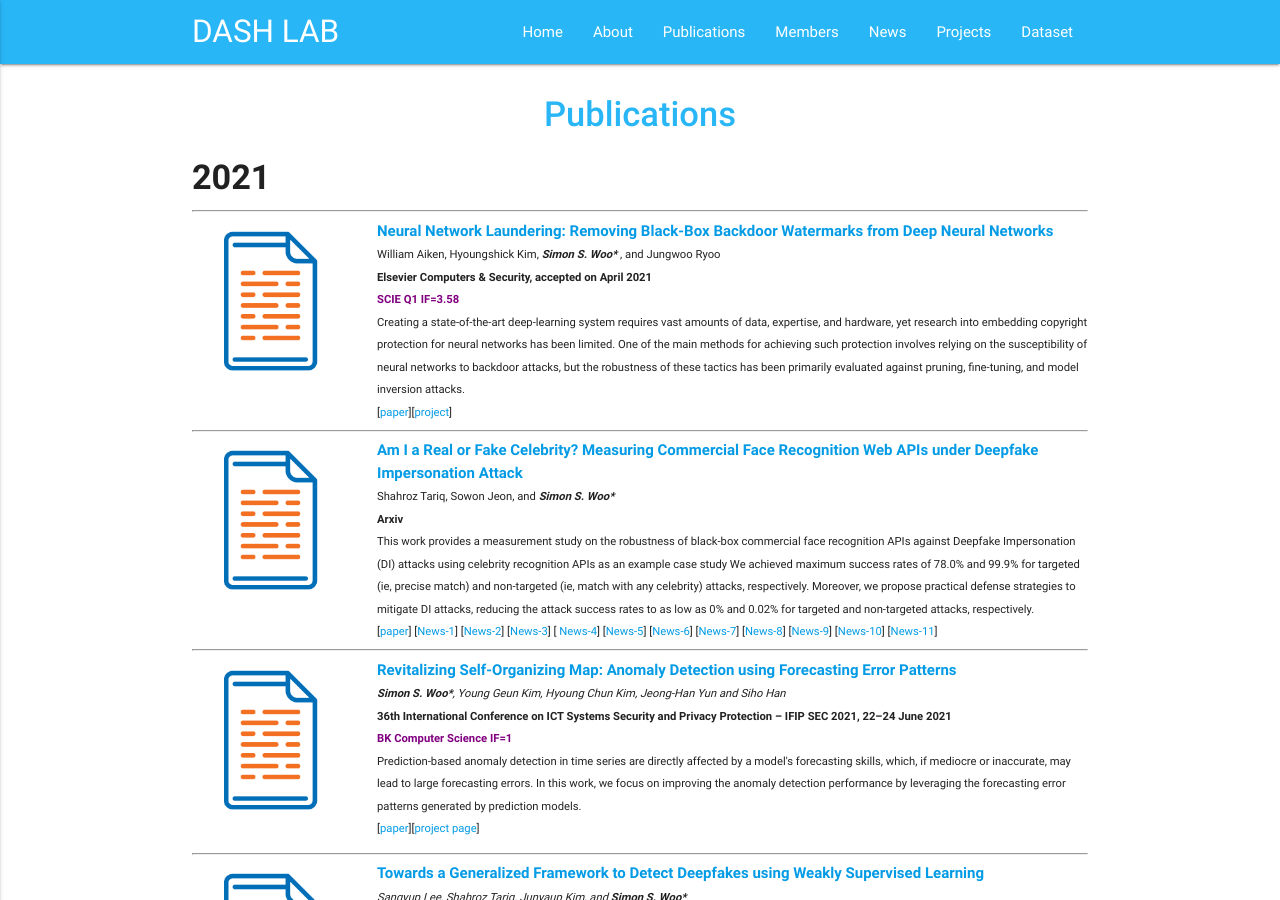
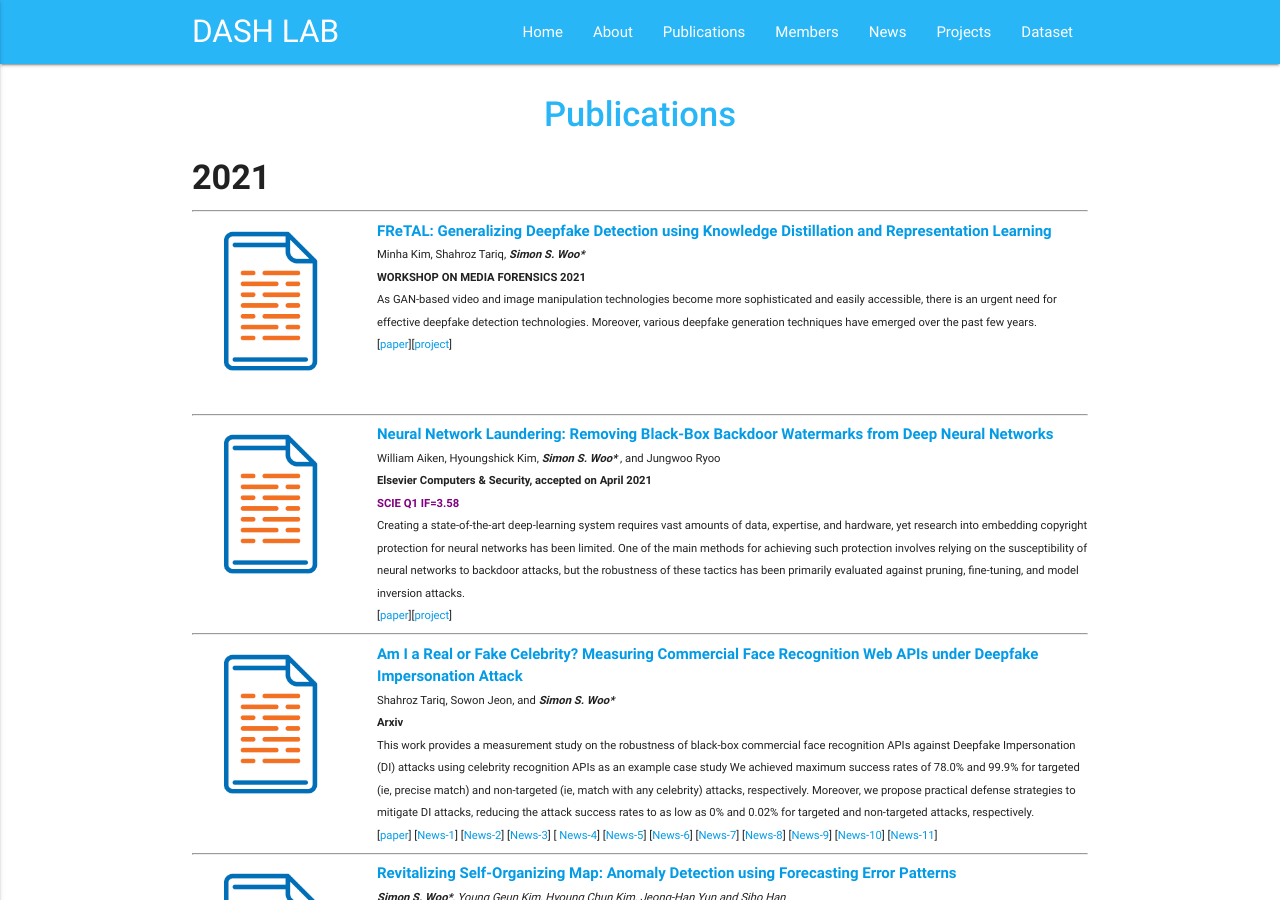
Before and after one commit to Yurim990507/DASH-Lab.github.io, a Jekyll site: the page built from example2.md, in a window 1280 px wide and 900 px high. Built offline with Jekyll 4.4.1, drawn with Linux system fonts in a browser that asks for light colours.

Commit message:
minha paper added

```diff
--- a/example2.md
+++ b/example2.md
@@ -12,6 +12,32 @@ permalink: /Publications/
 
 <div  style="margin-top:2vw;">
     <h4 style="margin-top:20px"><b>2021</b></h4><hr>
+
+
+	<div style="display: flex;">
+        <div class="col-lg-3" style="vertical-align: middle; text-align:center">
+                <a > <img  src="thumb.png" style="width:160px; height:160px; margin-bottom:20px"></a>
+        </div>
+
+        <div style="margin-left: 25px;">
+            <table >
+            <thead>
+                <tr>
+                    <a ><b> FReTAL: Generalizing Deepfake Detection using Knowledge Distillation and Representation Learning</b></a>
+                </tr>
+            </thead>
+            <tbody>
+
+                <tr> <p style="margin-top: 0px;margin-bottom: 0px;"> <small> Minha Kim, Shahroz Tariq, <i><b>Simon S. Woo*</b> </i></small> </p> </tr>
+                    <tr> <p style="margin-top: 0px;margin-bottom: 0px;"> <small> <b> WORKSHOP ON MEDIA FORENSICS 2021 </b> </small> </p> </tr>
+					<tr> <p style="margin-top: 0px;margin-bottom: 0px;"> <small>As GAN-based video and image manipulation technologies become more sophisticated and easily accessible, there is an urgent need for effective deepfake detection technologies. Moreover, various deepfake generation techniques have emerged over the past few years.</small>  </p> </tr>
+                <tr> <p style="margin-top: 0px;margin-bottom: 0px;"> <small> [<a href="https://www.google.com/search?q=FReTAL%3A+Generalizing+Deepfake+Detection+using+Knowledge+Distillation+and+Representation+Learning&oq=FReTAL%3A+Generalizing+Deepfake+Detection+using+Knowledge+Distillation+and+Representation+Learning&aqs=chrome..69i57j69i58.351j0j7&sourceid=chrome&ie=UTF-8">paper</a>][<a href="https://www.google.com/search?q=FReTAL%3A+Generalizing+Deepfake+Detection+using+Knowledge+Distillation+and+Representation+Learning&oq=FReTAL%3A+Generalizing+Deepfake+Detection+using+Knowledge+Distillation+and+Representation+Learning&aqs=chrome..69i57j69i58.351j0j7&sourceid=chrome&ie=UTF-8">project</a>]</small>  </p> </tr>
+
+            </tbody>
+            </table>
+        </div>
+    </div>
+    <hr>
 
 
 	<div style="display: flex;">
```
